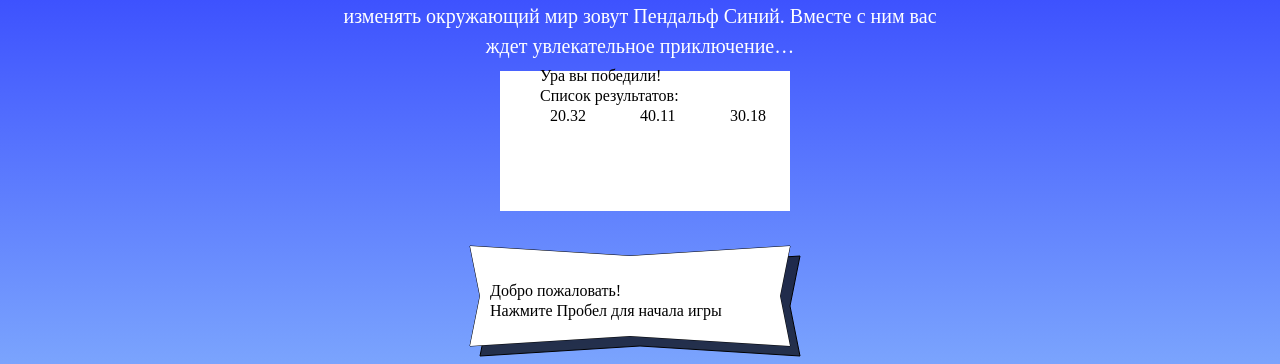
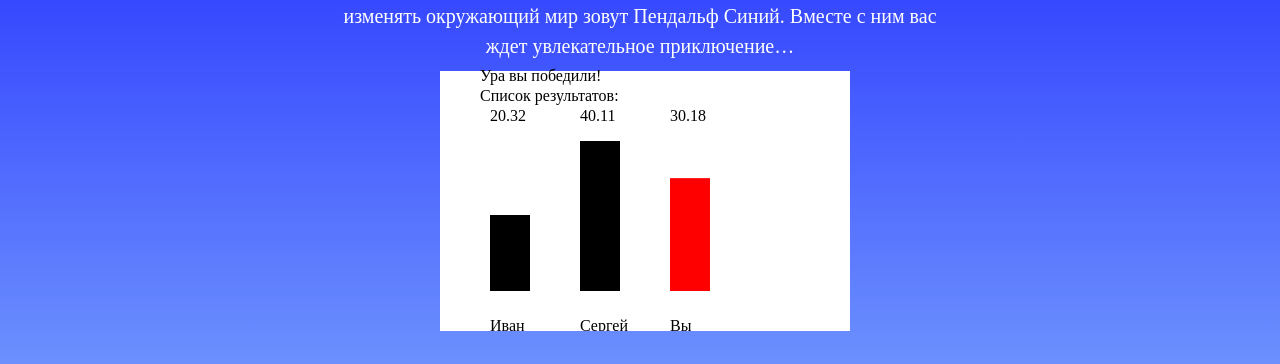
Before and after one commit to stallev/282177-code-and-magick, a website: page index.html in a window 1280 px wide. Shown: the part 367-731 px from the top of the page. Drawn offline with Linux system fonts and the light colour scheme; a web font is replaced by a local one.

Commit message:
fixing no-columns error

```diff
--- a/index.html
+++ b/index.html
@@ -26,7 +26,7 @@
     Вместе с ним вас ждет увлекательное приключение&hellip;
   </p>
   <div class="statistics">
-    <canvas></canvas>
+    <canvas width="420px" height="270px"></canvas>
   </div>
   <div class="demo"></div>
 </header>
--- a/js/stat.js
+++ b/js/stat.js
@@ -17,7 +17,7 @@ window.renderStatistics = function (ctx, names, times) {
   ctx.fillText('Список результатов: ', 50, 40);
 
   var maxTime = -1;
-  for (var z = 0; i < times.length; z++) {
+  for (var z = 0; z < times.length; z++) {
     if (times[z] > maxTime) {
       maxTime = times[z];
     }
```
